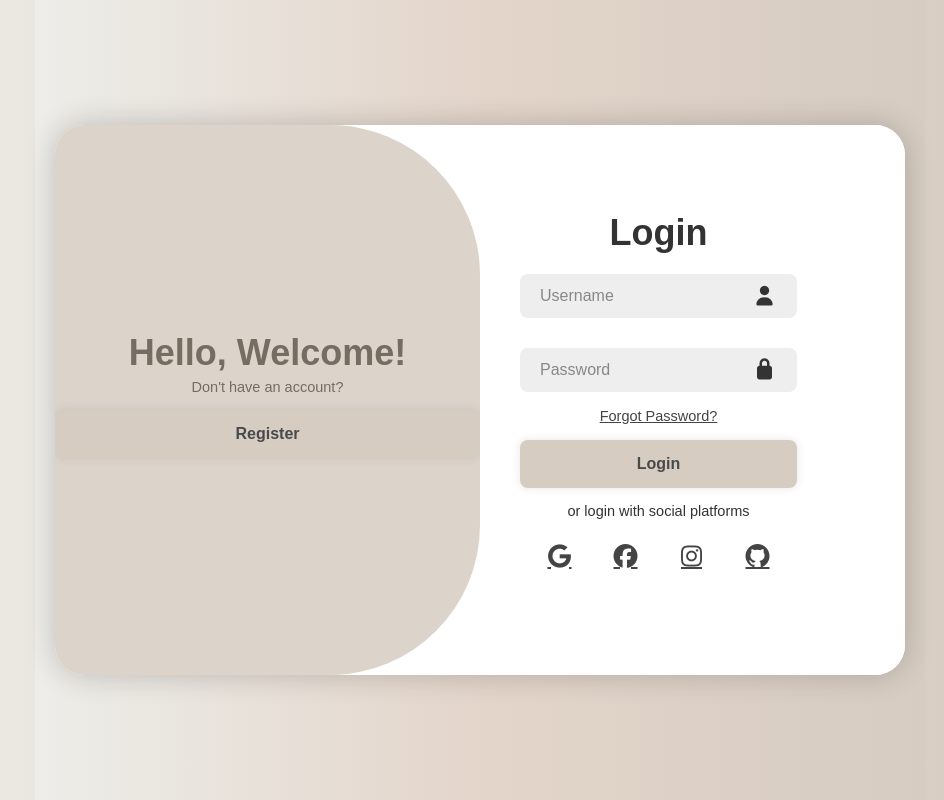
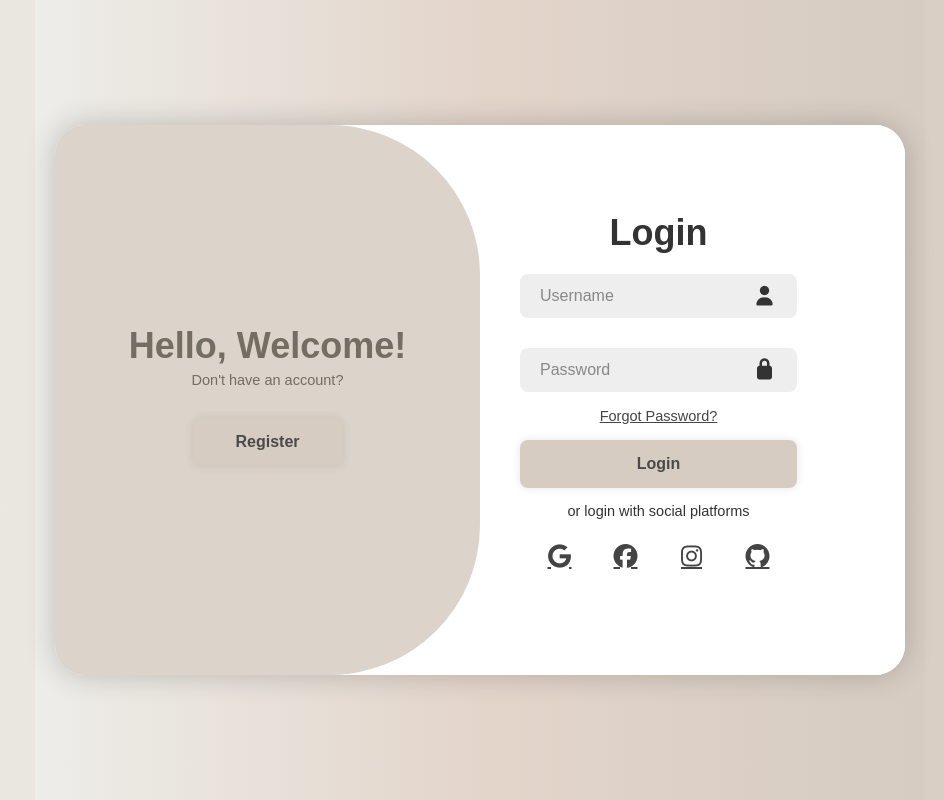
Before and after one commit to Alelover01/personalHub, a React (Create React App) app in the folder frontend/: page / in a window 1280 px wide. Shown: the whole page, without its empty margins (160-1104 px from the left). Built offline with nearby package versions, Linux system fonts and the light colour scheme.

Commit message:
Changed Style

```diff
--- a/frontend/src/pages/Auth/Auth.css
+++ b/frontend/src/pages/Auth/Auth.css
@@ -1,19 +1,22 @@
-/* Auth.css - adattamento di prova.css con scope .auth-layout */
-.auth-layout *{
+/* =======================
+   AUTH PAGE - STYLES
+   ======================= */
+
+.auth-layout * {
   box-sizing: border-box;
 }
 
 .auth-layout {
   font-family: "Poppins", sans-serif;
   min-height: 100vh;
-  display:flex;
-  justify-content:center;
-  align-items:center;
+  display: flex;
+  justify-content: center;
+  align-items: center;
   background: linear-gradient(90deg, #edede9, #e3d5ca, #d6ccc2);
 }
 
-/* Container style */
-.auth-layout .container{
+/* ========== Container principale ========== */
+.auth-layout .container {
   position: relative;
   width: 850px;
   height: 550px;
@@ -22,18 +25,21 @@
   border-radius: 30px;
   box-shadow: 0 0 30px rgba(0, 0, 0, 0.2);
   overflow: hidden;
+  transition: all 0.6s ease-in-out;
 }
-.auth-layout .container h1{
+
+.auth-layout .container h1 {
   font-size: 36px;
   margin: -10px 0;
 }
-.auth-layout .container p{
+
+.auth-layout .container p {
   font-size: 14.5px;
   margin: 15px 0;
 }
 
-/* Form box */
-.auth-layout .form-box{
+/* ========== Form Box (Login/Register) ========== */
+.auth-layout .form-box {
   position: absolute;
   right: 0;
   width: 50%;
@@ -44,13 +50,12 @@
   color: #333;
   text-align: center;
   padding: 40px;
-  z-index: 4;
   transition: all 0.8s ease;
   opacity: 1;
   transform: translateX(0);
+  z-index: 5; /* sotto i pannelli */
 }
 
-/* Default: login visible, register shifted right */
 .auth-layout .form-box.login {
   transform: translateX(0);
   opacity: 1;
@@ -63,25 +68,26 @@
   z-index: 5;
 }
 
-/* When active (register shown) */
-.auth-layout .container.active .form-box.login{
+/* Stato attivo (Register visibile) */
+.auth-layout .container.active .form-box.login {
   transform: translateX(-100%);
   opacity: 0;
   z-index: 5;
 }
 
-.auth-layout .container.active .form-box.register{
+.auth-layout .container.active .form-box.register {
   transform: translateX(0);
   opacity: 1;
   z-index: 6;
 }
 
-/* Inputs */
-.auth-layout .input-box{
+/* ========== Input ========== */
+.auth-layout .input-box {
   position: relative;
   margin: 30px 0;
 }
-.auth-layout .input-box input{
+
+.auth-layout .input-box input {
   width: 100%;
   padding: 13px 50px 13px 20px;
   background: #eee;
@@ -92,11 +98,13 @@
   color: #555;
   font-weight: 500;
 }
-.auth-layout .input-box input::placeholder{
+
+.auth-layout .input-box input::placeholder {
   color: #888;
   font-weight: 400;
 }
-.auth-layout .input-box i{
+
+.auth-layout .input-box i {
   position: absolute;
   right: 20px;
   top: 50%;
@@ -104,11 +112,17 @@
   font-size: 20px;
 }
 
-/* Forgot link, buttons, social */
-.auth-layout .forgot-link{ margin: -15px 0 15px; }
-.auth-layout .forgot-link a{ font-size: 14.5px; color: #444; }
+/* ========== Link, bottoni e social ========== */
+.auth-layout .forgot-link {
+  margin: -15px 0 15px;
+}
 
-.auth-layout .btn{
+.auth-layout .forgot-link a {
+  font-size: 14.5px;
+  color: #444;
+}
+
+.auth-layout .btn {
   width: 100%;
   height: 48px;
   background: #d6ccc2;
@@ -122,21 +136,35 @@
   font-weight: 600;
   transition: all 0.3s ease;
 }
-.auth-layout .btn:hover{ background: #c5bdaf; }
 
-.auth-layout .social-icons{ display:flex; justify-content:center; }
-.auth-layout .social-icons a{ display:inline-flex; padding:10px; font-size:24px; color:#444; margin:0 8px; }
+.auth-layout .btn:hover {
+  background: #c5bdaf;
+}
 
-/* Toggle box - blob */
-.auth-layout .toggle-box{
+.auth-layout .social-icons {
+  display: flex;
+  justify-content: center;
+}
+
+.auth-layout .social-icons a {
+  display: inline-flex;
+  padding: 10px;
+  font-size: 24px;
+  color: #444;
+  margin: 0 8px;
+}
+
+/* ========== Toggle Box (Blob + Panels) ========== */
+.auth-layout .toggle-box {
   position: absolute;
   width: 100%;
   height: 100%;
-  overflow: hidden;
-  z-index: 5; /* above background, below top form content */
+  overflow: visible;
+  z-index: 10;
+  pointer-events: none;
 }
 
-.auth-layout .toggle-box::before{
+.auth-layout .toggle-box::before {
   content: '';
   position: absolute;
   left: -250%;
@@ -144,26 +172,86 @@
   height: 100%;
   background-color: rgba(214,204,194,0.85);
   border-radius: 150px;
-  z-index: 5;
+  z-index: 1;
   mix-blend-mode: multiply;
   transition: left 1.8s ease-in-out;
 }
-.auth-layout .container.active .toggle-box::before{ left: 50%; }
 
-/* Toggle panels */
-.auth-layout .toggle-panel{
+.auth-layout .container.active .toggle-box::before {
+  left: 50%;
+}
+
+/* ========== Toggle Panels (testo + pulsanti) ========== */
+.auth-layout .toggle-panel {
   position: absolute;
   width: 50%;
   height: 100%;
   color: #746D61;
-  display:flex;
-  flex-direction:column;
-  justify-content:center;
-  align-items:center;
-  z-index: 6;
+  display: flex;
+  flex-direction: column;
+  justify-content: center;
+  align-items: center;
+  z-index: 11;
   transition: all 0.6s ease-in-out;
+  pointer-events: auto;
+  text-align: center;
+  padding: 0 40px;
 }
-.auth-layout .toggle-panel.toggle-left{ left: 0; }
-.auth-layout .container.active .toggle-panel.toggle-left{ left: -50%; }
-.auth-layout .toggle-panel.toggle-right{ right: -50%; }
-.auth-layout .container.active .toggle-panel.toggle-right{ right: 0; }
+
+.auth-layout .toggle-panel.toggle-left {
+  left: 0;
+}
+
+.auth-layout .container.active .toggle-panel.toggle-left {
+  left: -50%;
+}
+
+.auth-layout .toggle-panel.toggle-right {
+  right: -50%;
+}
+
+.auth-layout .container.active .toggle-panel.toggle-right {
+  right: 0;
+}
+
+/* Pulsanti nei pannelli */
+.auth-layout .toggle-panel .btn {
+  width: 150px;
+  margin-top: 15px;
+  background: #d6ccc2;
+  color: #4a4a4a;
+  border: none;
+  outline: none;
+  cursor: pointer;
+  font-size: 16px;
+  font-weight: 600;
+  border-radius: 8px;
+  box-shadow: 0 0 10px rgba(0,0,0,0.1);
+  transition: background 0.3s ease;
+  position: relative;
+  z-index: 12;
+}
+
+.auth-layout .toggle-panel .btn:hover {
+  background: #c5bdaf;
+}
+
+/* ========== Responsive ========== */
+@media (max-width: 768px) {
+  .auth-layout .container {
+    width: 95%;
+    height: auto;
+  }
+
+  .auth-layout .form-box {
+    width: 100%;
+    position: relative;
+    transform: none !important;
+    opacity: 1 !important;
+  }
+
+  .auth-layout .toggle-box,
+  .auth-layout .toggle-panel {
+    display: none;
+  }
+}
```
